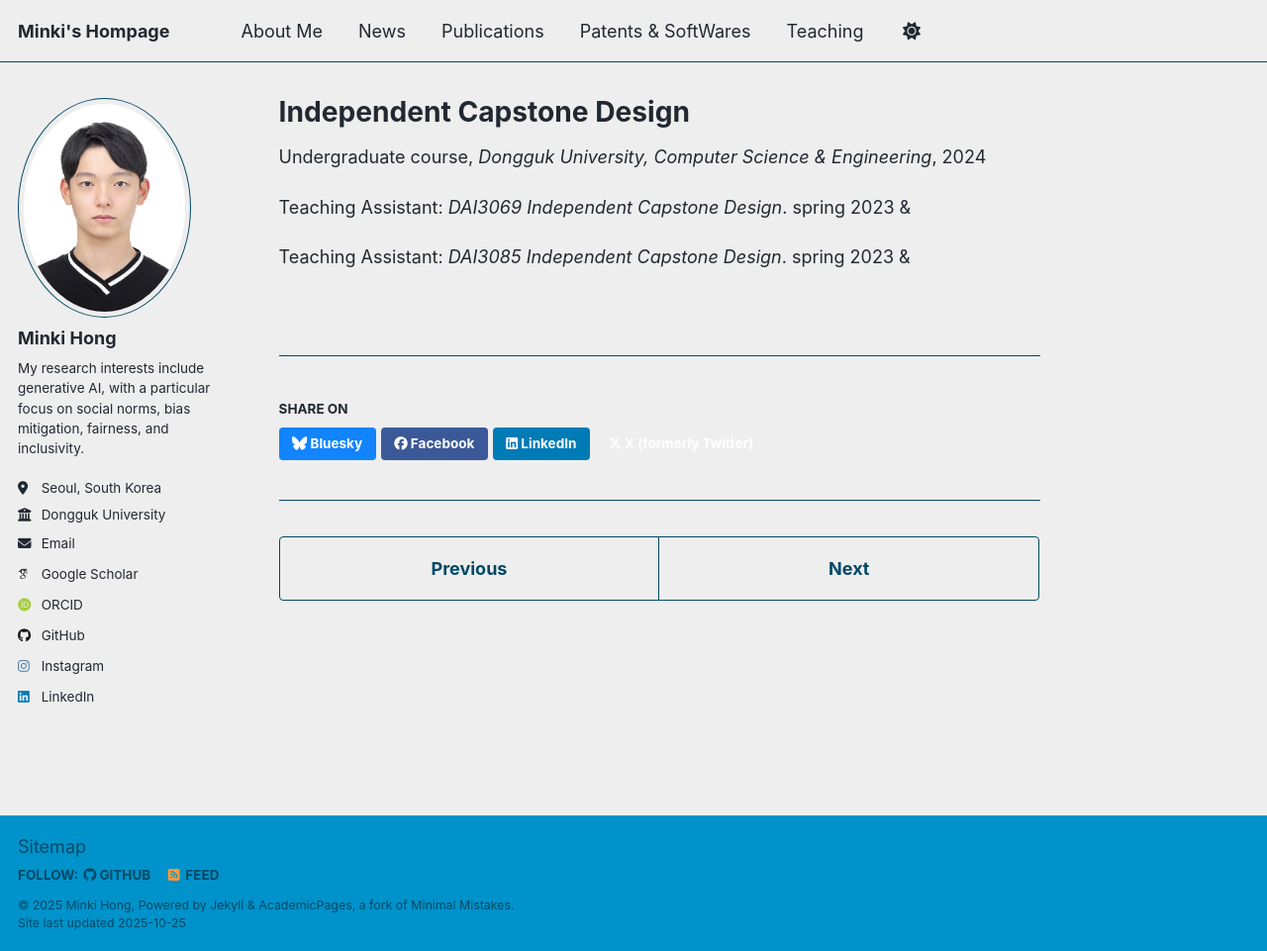
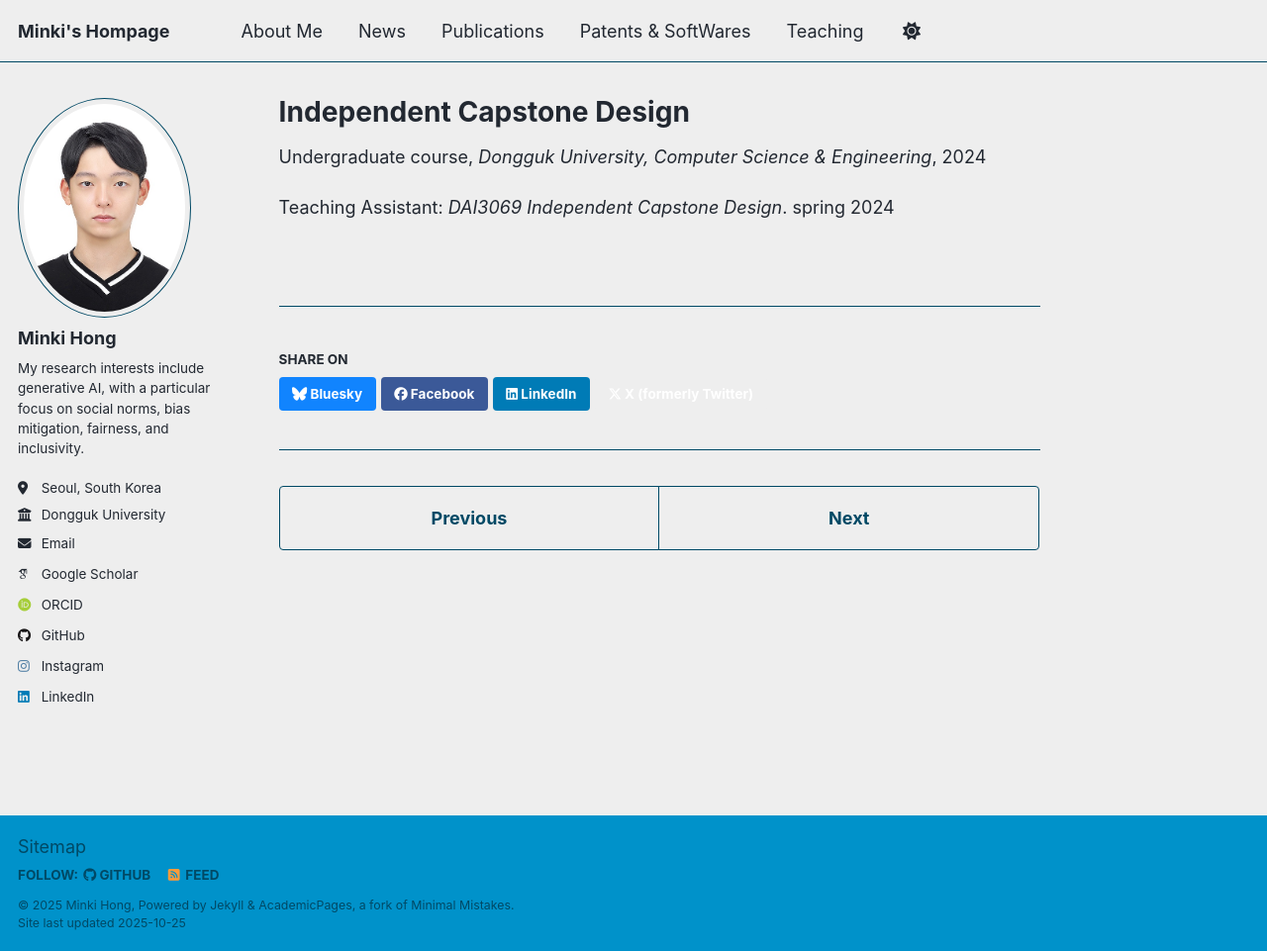
Before and after one commit to bk123477/bk123477.github.io, a Jekyll site: the page built from _teaching/2024-spring-icd.md, in a window 1280 px wide and 961 px high. Shown: the whole window at 99% size. Built offline with Jekyll 4.4.1, drawn with Linux system fonts in a browser that asks for light colours; some web fonts are replaced; a script that is not in the unit is left out.

Commit message:
Update teaching

```diff
--- a/_teaching/2024-spring-icd.md
+++ b/_teaching/2024-spring-icd.md
@@ -8,6 +8,4 @@ date: 2024-03-02
 location: "Seoul, South Korea"
 ---
 
-Teaching Assistant: _DAI3069 Independent Capstone Design_. spring 2023 &
-
-Teaching Assistant: _DAI3085 Independent Capstone Design_. spring 2023 &
+Teaching Assistant: _DAI3069 Independent Capstone Design_. spring 2024
```
